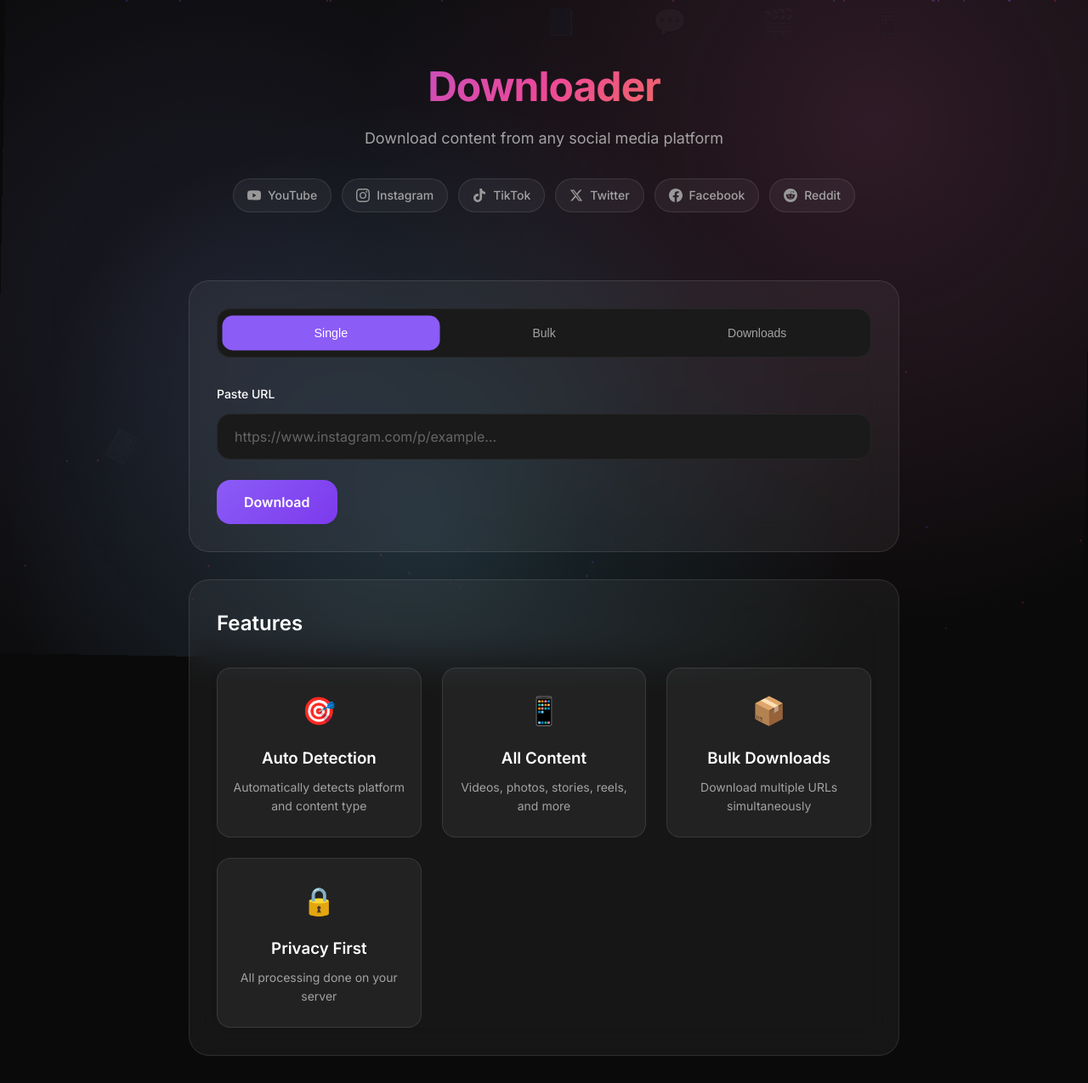
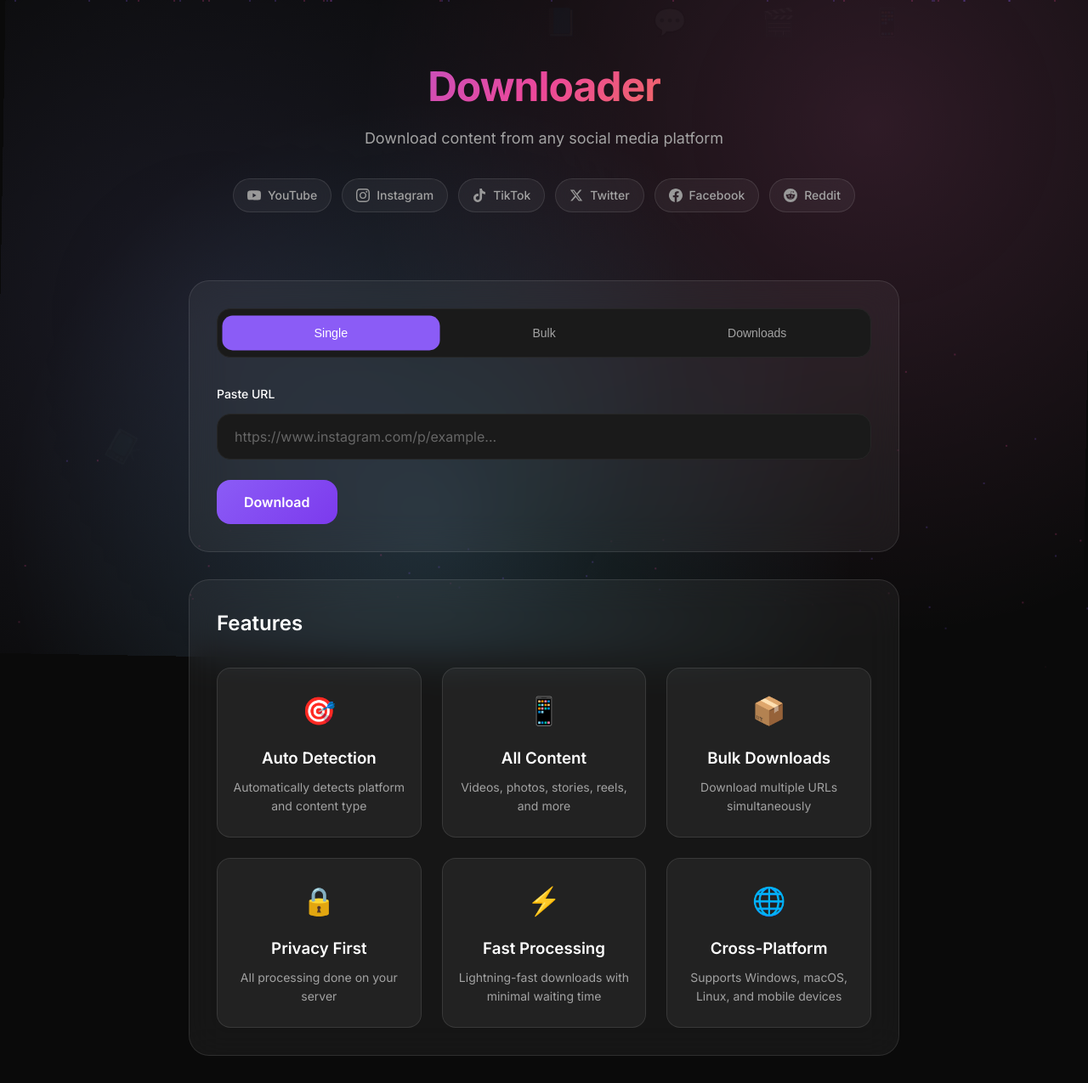
Before and after one commit to susantedit/Any-socialmediavedio-downloder, a Flask app: page / in a window 1280 px wide. Shown: the whole page at 85% size. Run offline with Flask 3, Linux system fonts and the light colour scheme; some libraries are stand-ins or nearby versions.

Commit message:
feature section

```diff
--- a/templates/index.html
+++ b/templates/index.html
@@ -595,6 +595,127 @@
         ::-webkit-scrollbar-thumb:hover {
             background: var(--text-muted);
         }
+        /* Existing styles unchanged until this point */
+
+        .downloads-grid {
+            display: grid;
+            grid-template-columns: repeat(auto-fill, minmax(280px, 1fr));
+            gap: 1.5rem;
+            margin-top: 1.5rem;
+            opacity: 0;
+            transform: translateY(20px);
+            animation: fadeInUp 0.6s ease-out forwards;
+        }
+
+        @keyframes fadeInUp {
+            to {
+                opacity: 1;
+                transform: translateY(0);
+            }
+        }
+
+        .download-item {
+            background: var(--bg-card);
+            border: 1px solid var(--border-light);
+            border-radius: 1rem;
+            padding: 1.5rem;
+            transition: all 0.4s cubic-bezier(0.4, 0, 0.2, 1);
+            position: relative;
+            overflow: hidden;
+        }
+
+        .download-item:hover {
+            transform: translateY(-6px) scale(1.02);
+            border-color: var(--border);
+            box-shadow: 0 25px 50px rgba(0, 0, 0, 0.3);
+        }
+
+        .download-item::before {
+            content: '';
+            position: absolute;
+            top: 0;
+            left: 0;
+            right: 0;
+            height: 2px;
+            background: linear-gradient(90deg, var(--accent), #ec4899);
+            transition: width 0.3s ease;
+        }
+
+        .download-item:hover::before {
+            width: 120%;
+        }
+
+        .features {
+            display: grid;
+            grid-template-columns: repeat(auto-fit, minmax(200px, 1fr));
+            gap: 1.5rem;
+            margin-top: 2rem;
+            opacity: 0;
+            transform: translateY(20px);
+            animation: fadeInUp 0.8s ease-out forwards;
+        }
+
+        @keyframes featureFadeIn {
+            from {
+                opacity: 0;
+                transform: translateY(20px);
+            }
+            to {
+                opacity: 1;
+                transform: translateY(0);
+            }
+        }
+
+        .feature {
+            text-align: center;
+            padding: 1.5rem 1rem;
+            background: var(--glass);
+            border: 1px solid var(--glass-border);
+            border-radius: 1rem;
+            transition: all 0.4s cubic-bezier(0.4, 0, 0.2, 1);
+            animation: featureFadeIn 0.6s ease-out forwards;
+        }
+
+        .feature:nth-child(1) { animation-delay: 0.1s; }
+        .feature:nth-child(2) { animation-delay: 0.2s; }
+        .feature:nth-child(3) { animation-delay: 0.3s; }
+        .feature:nth-child(4) { animation-delay: 0.4s; }
+        .feature:nth-child(5) { animation-delay: 0.5s; }
+        .feature:nth-child(6) { animation-delay: 0.6s; }
+
+        .feature:hover {
+            transform: translateY(-6px);
+            background: rgba(255, 255, 255, 0.08);
+            box-shadow: 0 15px 30px rgba(139, 92, 246, 0.2);
+        }
+
+        .feature-icon {
+            font-size: 2rem;
+            margin-bottom: 1rem;
+            transition: transform 0.3s ease;
+        }
+
+        .feature:hover .feature-icon {
+            transform: scale(1.1);
+        }
+
+        .feature-title {
+            font-weight: 600;
+            margin-bottom: 0.5rem;
+            color: var(--text-primary);
+        }
+
+        .feature-description {
+            color: var(--text-secondary);
+            font-size: 0.875rem;
+        }
+
+        /* Responsive adjustments */
+        @media (max-width: 768px) {
+            .features {
+                grid-template-columns: 1fr 1fr;
+            }
+        }
     </style>
 </head>
 <body>
@@ -746,8 +867,19 @@
             <h3 class="feature-title">Privacy First</h3>
             <p class="feature-description">All processing done on your server</p>
         </div>
+        <div class="feature">
+            <div class="feature-icon">⚡</div>
+            <h3 class="feature-title">Fast Processing</h3>
+            <p class="feature-description">Lightning-fast downloads with minimal waiting time</p>
+        </div>
+        <div class="feature">
+            <div class="feature-icon">🌐</div>
+            <h3 class="feature-title">Cross-Platform</h3>
+            <p class="feature-description">Supports Windows, macOS, Linux, and mobile devices</p>
         </div>
     </div>
+</div>
+
         </main>
     </div>
 
@@ -1011,6 +1143,12 @@
         });
 
         console.log('🚀 Modern Social Media Downloader loaded!');
+
+         // Existing script remains unchanged
+    document.addEventListener('DOMContentLoaded', function () {
+        createParticles();
+        console.log('🚀 Modern Social Media Downloader loaded!');
+    });
     </script>
 </body>
 </html>
```
Lines whose indentation alone changed are shown as unchanged.
